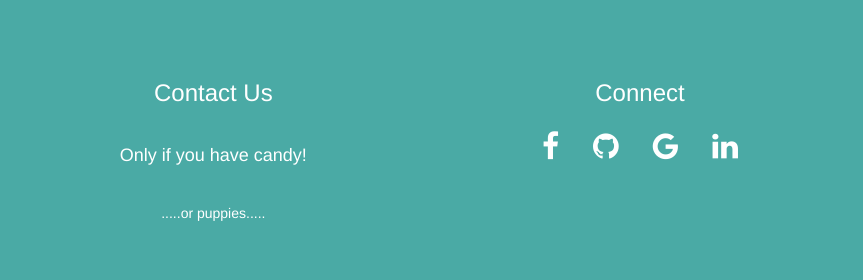
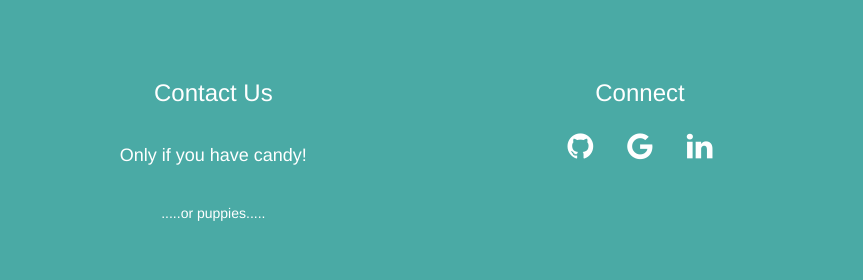
Before and after one commit to michaelbeat/Portfolio, a plain HTML site: page assets/contact.html in a window 1280 px wide. Shown: the part 388-668 px from the top of the page, 0-863 px from the left. Drawn offline with nearby package versions, Linux system fonts and the light colour scheme.

Commit message:
updating contact info

```diff
--- a/assets/contact.html
+++ b/assets/contact.html
@@ -57,10 +57,10 @@
                     </div>
                     <div class="col-sm-4">
                         <h3>Connect</h3>
-                        <a href="#" class="fa fa-facebook"></a>
-                        <a href="#" class="fa fa-github"></a>
+
+                        <a href="https://github.com/michaelbeat" class="fa fa-github"></a>
                         <a href="#" class="fa fa-google"></a>
-                        <a href="#" class="fa fa-linkedin"></a>
+                        <a href="https://www.linkedin.com/in/michael-beat-63a282173/" class="fa fa-linkedin"></a>
 
                     </div>
                     <div class="col-sm-4">
```
Also changed, not shown: index.html (+2 -2 lines).
